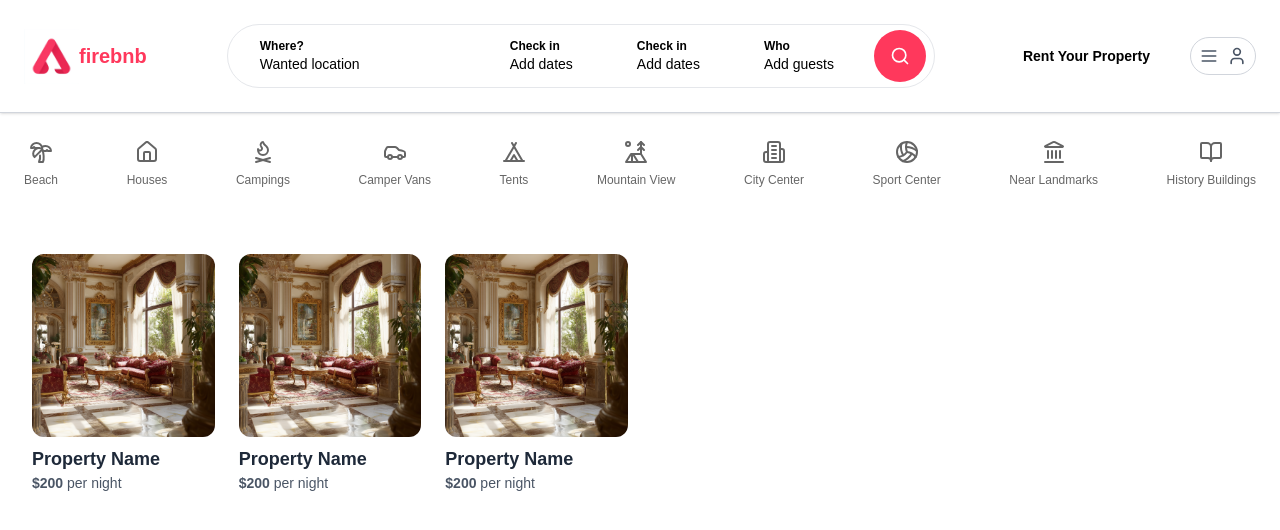
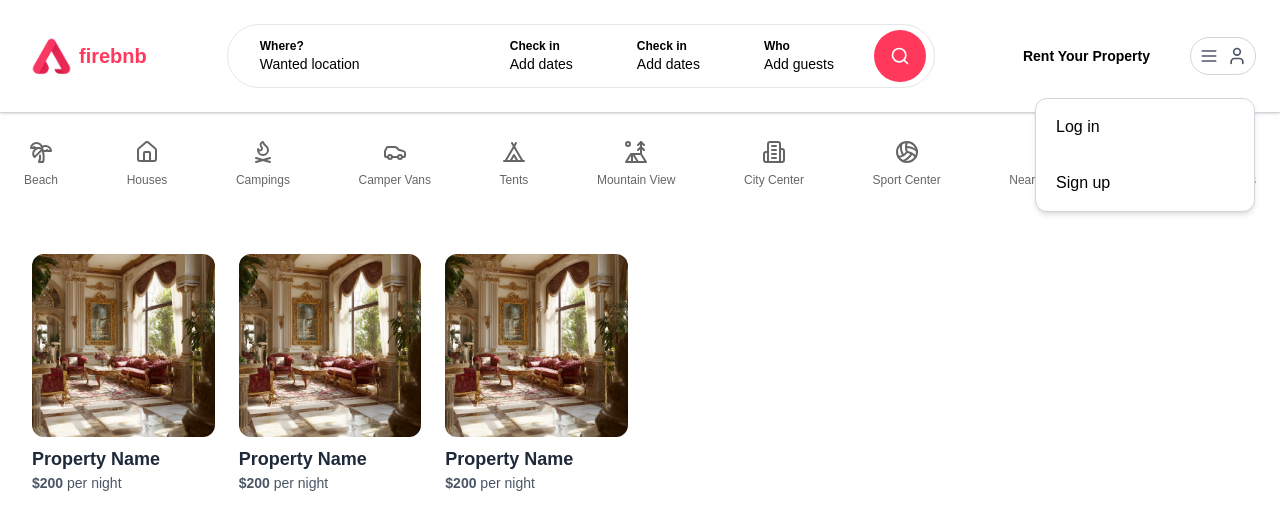
Before and after one commit to preslaviliev93/FireBNB-AirBNB-Clone, a Next.js app in the folder frontend/: page / in a window 1280 px wide. Both pictures are taken after a click on the button 1223 px from the left and 56 px from the top of the page. Shown: the top 530 px of the page. Built offline with nearby package versions, Linux system fonts and the light colour scheme.

Commit message:
Added: user menu popup

```diff
--- /dev/null
+++ b/frontend/src/app/components/navbar/MenuLink.tsx
@@ -0,0 +1,15 @@
+'use client'
+import React from 'react'
+interface MenuLinkProps {
+    label: string;
+    onClick?: () => void;
+}
+export default function MenuLink({ label, onClick }: MenuLinkProps) {
+  return (
+    <div
+        onClick={onClick}
+        className="px-5 py-4 hover:bg-gray-100 transition cursor-pointer">
+            {label}
+    </div>
+  )
+}
--- a/frontend/src/app/components/navbar/Usernav.tsx
+++ b/frontend/src/app/components/navbar/Usernav.tsx
@@ -1,13 +1,34 @@
+'use client'
 import React from 'react'
 import { Menu, User } from 'lucide-react'
+import { useState } from 'react'
+import MenuLink from './MenuLink'
+
 
 export default function Usernav() {
+  const [isOpen, setIsOpen] = useState(false)
+
+
   return (
     <div className="p-2 relative inline-block border border-gray-300 rounded-full">
-        <button className="flex items-center">
+        <button onClick={() => setIsOpen(!isOpen)} className="flex items-center">
             <Menu className="w-5 h-5 text-gray-600 cursor-pointer" />
             <User className="w-5 h-5 text-gray-600 ml-2 cursor-pointer" />
         </button>
+
+        {isOpen && (
+          <div className="w-[220px] absolute top-[60px] right-0 bg-white border border-gray-300 rounded-xl shadow-md flex flex-col cursor-pointer">
+            <MenuLink
+              label="Log in"
+              onClick={() => console.log('Log in clicked')}
+            />
+            <MenuLink
+              label="Sign up"
+              onClick={() => console.log('Sign up clicked')}
+            />
+
+          </div>
+        )}
     </div>
   )
 }
```
